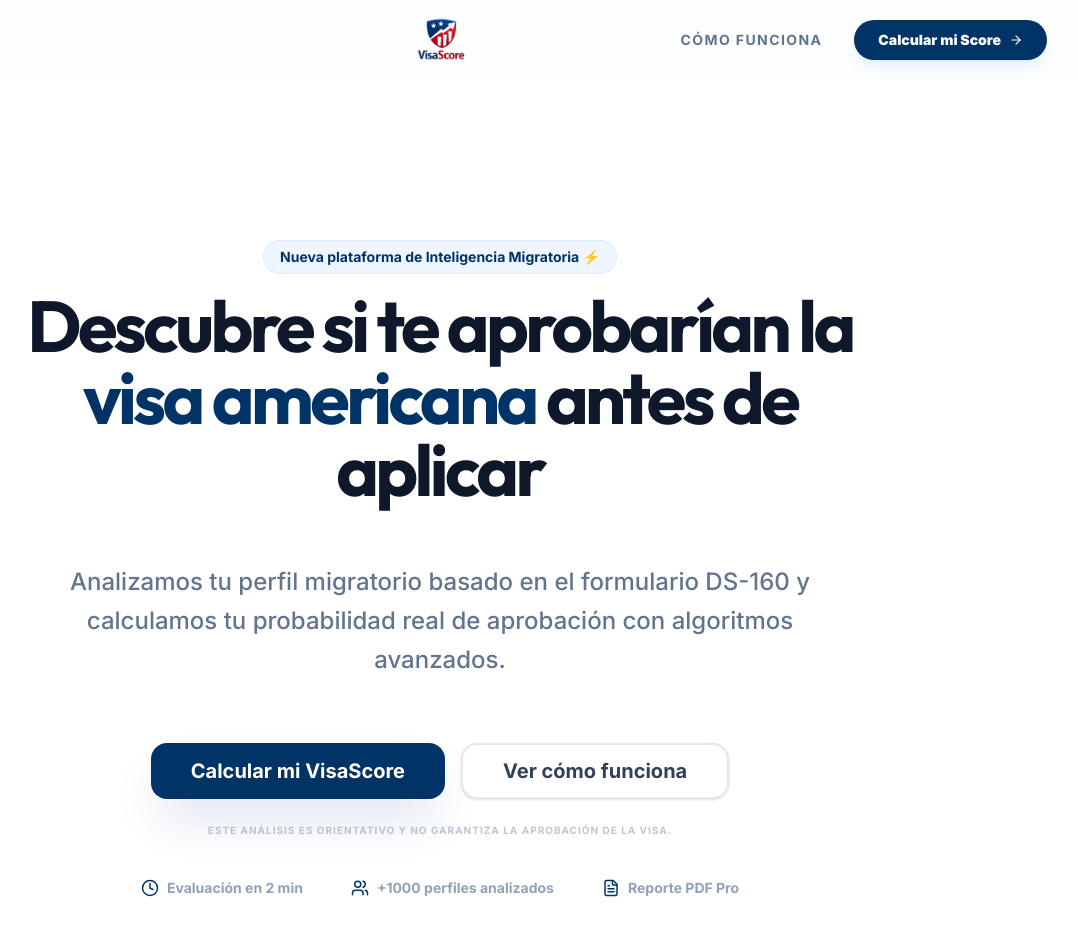
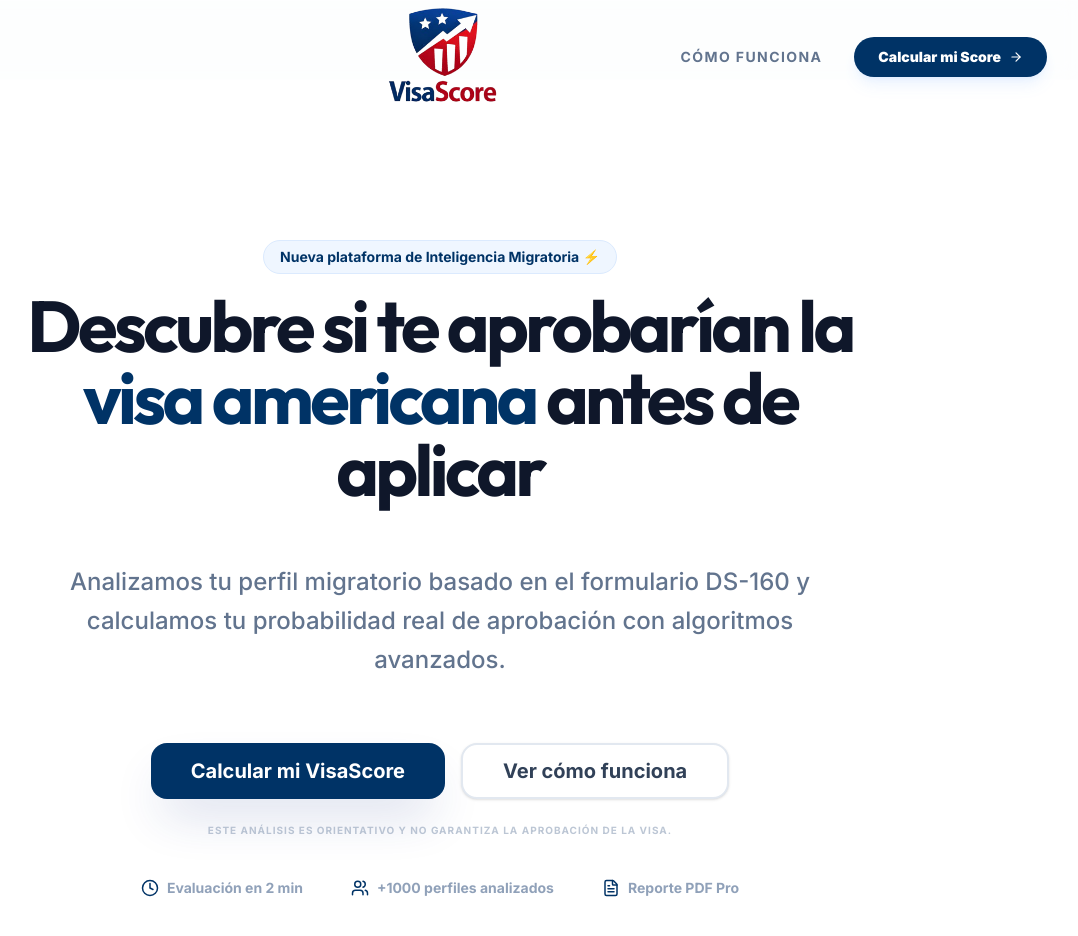
Before and after one commit to elkinpelaez1-tech/visascore, a Next.js app in the folder frontend/: page / in a window 1280 px wide. Shown: the top 936 px of the page, without its empty margins (200-1278 px from the left). Built offline with nearby package versions, Linux system fonts and the light colour scheme.

Commit message:
Fix build issues for Vercel deployment

```diff
--- a/frontend/app/dashboard/page.tsx
+++ b/frontend/app/dashboard/page.tsx
@@ -1,6 +1,6 @@
 "use client";
 
-import { useEffect, useState, useRef } from "react";
+import { useEffect, useState, useRef, Suspense } from "react";
 import { useSearchParams } from "next/navigation";
 import {
   BarChart3,
@@ -33,7 +33,7 @@
   return <motion.span>{display}</motion.span>;
 }
 
-export default function DashboardPage() {
+function DashboardContent() {
   const [data, setData] = useState<any>(null);
   const searchParams = useSearchParams();
   const testId = searchParams.get("id");
@@ -335,3 +335,11 @@
     </div>
   );
 }
+
+export default function DashboardPage() {
+  return (
+    <Suspense fallback={<div className="min-h-screen bg-[#f8fafc] flex items-center justify-center"><div className="animate-spin rounded-full h-12 w-12 border-b-2 border-usa-blue"></div></div>}>
+      <DashboardContent />
+    </Suspense>
+  );
+}
--- a/frontend/app/page.tsx
+++ b/frontend/app/page.tsx
@@ -8,18 +8,23 @@
 export default function LandingPage() {
   return (
     <div className="flex flex-col min-h-screen">
-      <header className="px-4 lg:px-8 h-20 flex items-center relative glass sticky top-0 z-50">
-        <div className="absolute left-1/2 top-1/2 -translate-x-1/2 -translate-y-1/2">
+      <header className="px-4 lg:px-8 h-20 grid grid-cols-1 sm:grid-cols-3 items-center glass sticky top-0 z-50">
+        {/* Spacer for 3-column balance on desktop */}
+        <div className="hidden sm:block"></div>
+
+        {/* Centered Logo */}
+        <div className="flex justify-center">
           <Link href="/" className="flex items-center gap-2 transition-transform hover:scale-105 active:scale-95">
             <img
               src="/VisaScore Transparente.png"
               alt="VisaScore Logo"
-              className="h-10 md:h-12 w-auto"
+              className="h-16 md:h-24 lg:h-28 w-auto object-contain"
             />
           </Link>
         </div>
 
-        <nav className="ml-auto items-center hidden sm:flex gap-4 lg:gap-8">
+        {/* Right Navigation */}
+        <nav className="justify-end items-center hidden sm:flex gap-4 lg:gap-8">
           <Link className="text-sm font-bold text-slate-500 hover:text-usa-blue transition-colors uppercase tracking-widest hidden lg:block" href="#how-it-works">
             Cómo funciona
           </Link>
--- a/frontend/app/paywall/page.tsx
+++ b/frontend/app/paywall/page.tsx
@@ -1,6 +1,6 @@
 "use client";
 
-import { useEffect, useState } from "react";
+import { useEffect, useState, Suspense } from "react";
 import { useSearchParams, useRouter } from "next/navigation";
 import { CreditCard, ShieldCheck, CheckCircle2, Lock, ArrowRight, Star } from "lucide-react";
 import { motion } from "framer-motion";
@@ -8,7 +8,7 @@
 import ProfessionalAdvisory from "../components/ProfessionalAdvisory";
 import LegalNotice from "../components/LegalNotice";
 
-export default function PaywallPage() {
+function PaywallContent() {
   const searchParams = useSearchParams();
   const testId = searchParams.get("id");
   const [isLoading, setIsLoading] = useState(false);
@@ -178,3 +178,11 @@
     </div>
   );
 }
+
+export default function PaywallPage() {
+  return (
+    <Suspense fallback={<div className="min-h-screen bg-[#f8fafc] flex items-center justify-center"><div className="animate-spin rounded-full h-12 w-12 border-b-2 border-usa-blue"></div></div>}>
+      <PaywallContent />
+    </Suspense>
+  );
+}
--- a/frontend/next.config.js
+++ b/frontend/next.config.js
@@ -1,8 +1,6 @@
 /** @type {import('next').NextConfig} */
 const nextConfig = {
-  experimental: {
-    turbo: false
-  }
-}
+  // Configuración por defecto, Next.js usa Webpack para 'build' por defecto
+};
 
-module.exports = nextConfig
+module.exports = nextConfig;
--- a/frontend/package.json
+++ b/frontend/package.json
@@ -3,8 +3,8 @@
   "version": "0.1.0",
   "private": true,
   "scripts": {
-    "dev": "next dev --webpack",
-    "build": "next build --webpack",
+    "dev": "next dev",
+    "build": "next build",
     "start": "next start"
   },
   "dependencies": {
```
